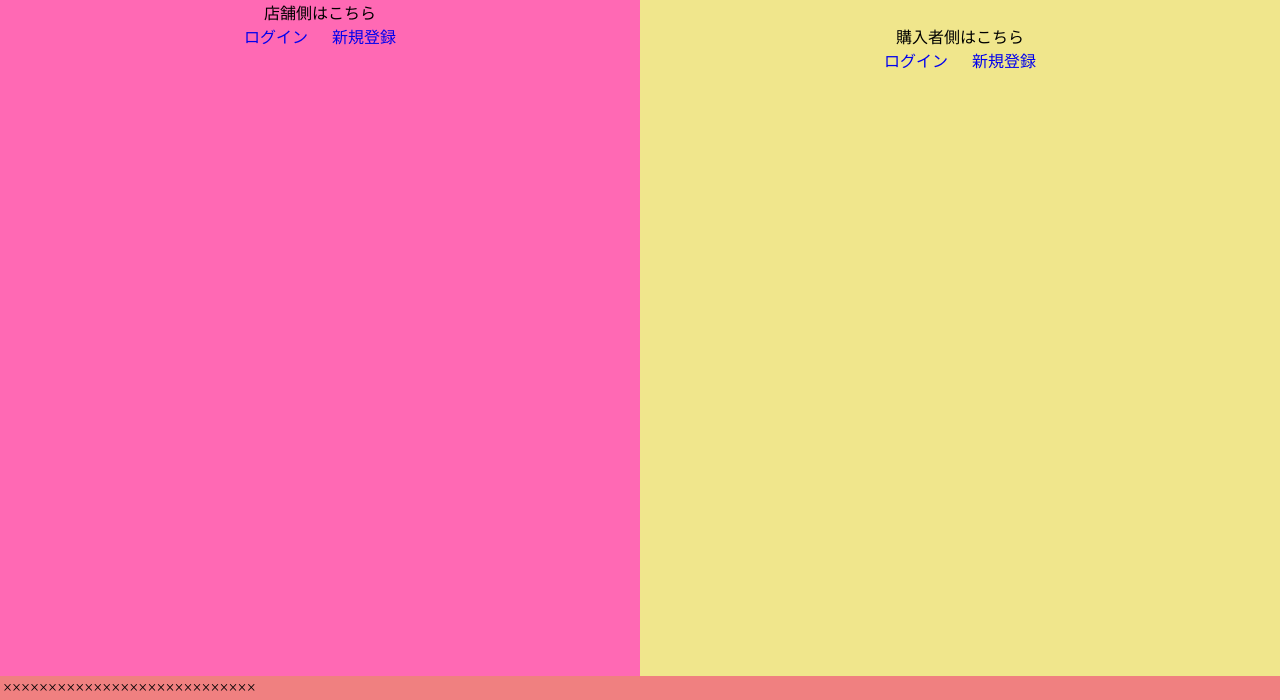
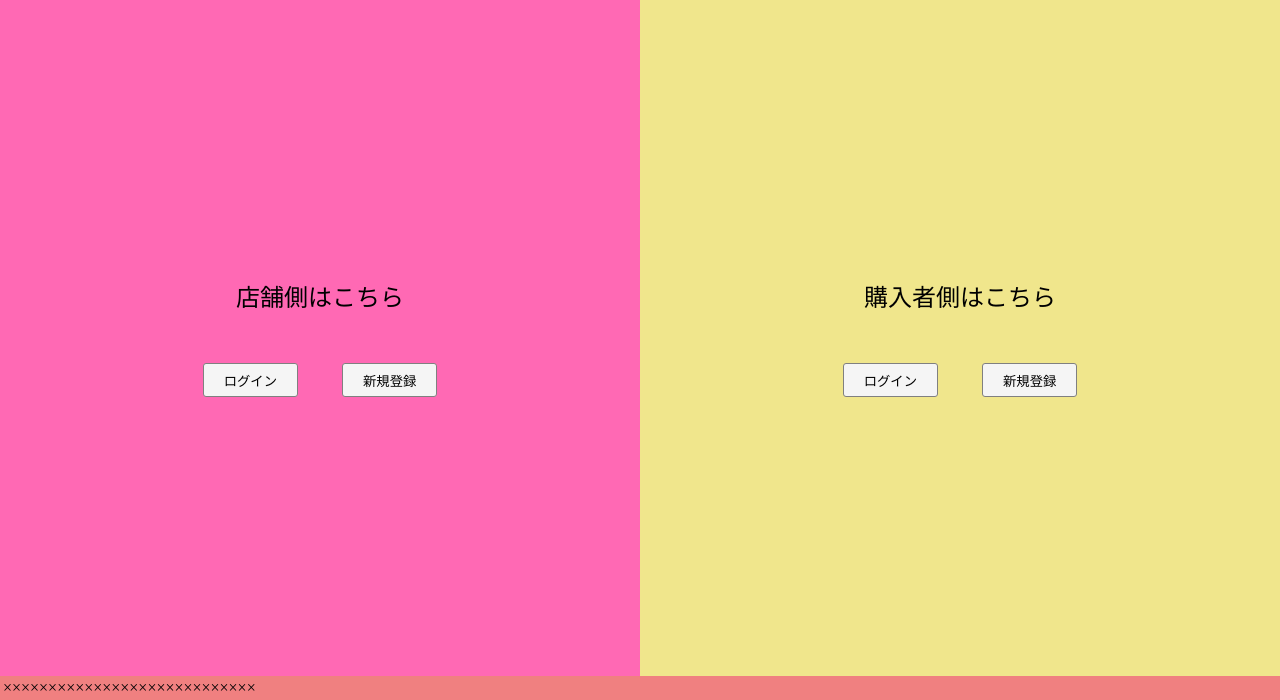
Before and after one commit to hew-team7/hew, a PHP site: page / in a window 1280 px wide. Shown: the part 100-800 px from the top of the page. Run offline with PHP 8.4, Linux system fonts and the light colour scheme; the visitor is signed in with stand-in values (Sample User, id 1).

Commit message:
indexの変更

```diff
--- a/css/index.css
+++ b/css/index.css
@@ -22,19 +22,43 @@ a{
     width: 150px;
     height: 80px;
 }
-#main a{
-    padding: 10px;
+#main{
+    display: flex;
+    position: relative;
+}
+#main p{
+    font-size: 1.5em;
+    margin-bottom: 50px;
+}#main .button{
+    margin-right: 40px;
+}
+#main button {
+    display: inline-block;
+    padding: 0.5em 1.5em;
+    text-decoration: none;
+    background-color: whitesmoke;
+    border: solid 1px gray;
+    border-radius: 3px;
+    transition: .4s;
+}
+#main button:hover {
+    border: solid 1px whitesmoke;
+    border: solid 1px #111111;
 }
 #left,#right{
     text-align: center;
 }
+#left1,#right1{
+    position: absolute;
+    width: 240px;
+}
 #left{
     background-color: hotpink;
-    float: left;
 }
 #right{
     background-color: khaki;
 }
+
 #end{
     background-color: lightcoral;
     padding: 3px;
--- a/index.php
+++ b/index.php
@@ -19,14 +19,18 @@
 
 <div id="main">
   <div id="left">
-    <p>店舗側はこちら</p>
-    <a href="s_login.php">ログイン</a>
-    <a href="s_reg_in.php">新規登録</a>
+    <div id="left1">
+      <p>店舗側はこちら</p>
+      <button type="button" onclick="location.href='b_login.php'" class="button">ログイン</button>
+      <button type="button" onclick="location.href='b_reg_in.php'">新規登録</button>
+    </div>
   </div>
   <div id="right">
- 　 <p>購入者側はこちら</p>
-    <a href="b_login.php">ログイン</a>
-    <a href="b_reg_in.php">新規登録</a>
+  　 <div id="right1">
+      <p>購入者側はこちら</p>
+      <button type="button" onclick="location.href='s_login.php'" class="button">ログイン</button>
+      <button type="button" onclick="location.href='s_reg_in.php'">新規登録</button>
+    </div>
   </div>
 </div>
 
--- a/js/index.js
+++ b/js/index.js
@@ -3,7 +3,8 @@ $(function(){
     $('body').css('width', windowWidth + 'px');
     $('#left').css('width', windowWidth/2 + 'px');
     $('#right').css('width', windowWidth/2 + 'px');
-    $('#right').css('margin-left', windowWidth/2 + 'px');
+    $('#left1').css('left', windowWidth/4 - 120 + 'px');
+    $('#right1').css('left', windowWidth/2 + windowWidth/4 - 120 + 'px');
 
 
     var headerHeight = $('#header').outerHeight();// ナビの高さを取得
@@ -13,7 +14,7 @@ $(function(){
     $('#main').css('height', H + 'px');// 算出した差分をヘッダーエリアの高さに指定
     $('#left').css('height', H + 'px');// 算出した差分をヘッダーエリアの高さに指定
     $('#right').css('height', H + 'px');// 算出した差分をヘッダーエリアの高さに指定
-
+    $('#right1,#left1').css('top', H/2-60 + 'px');
 
 
 
```
